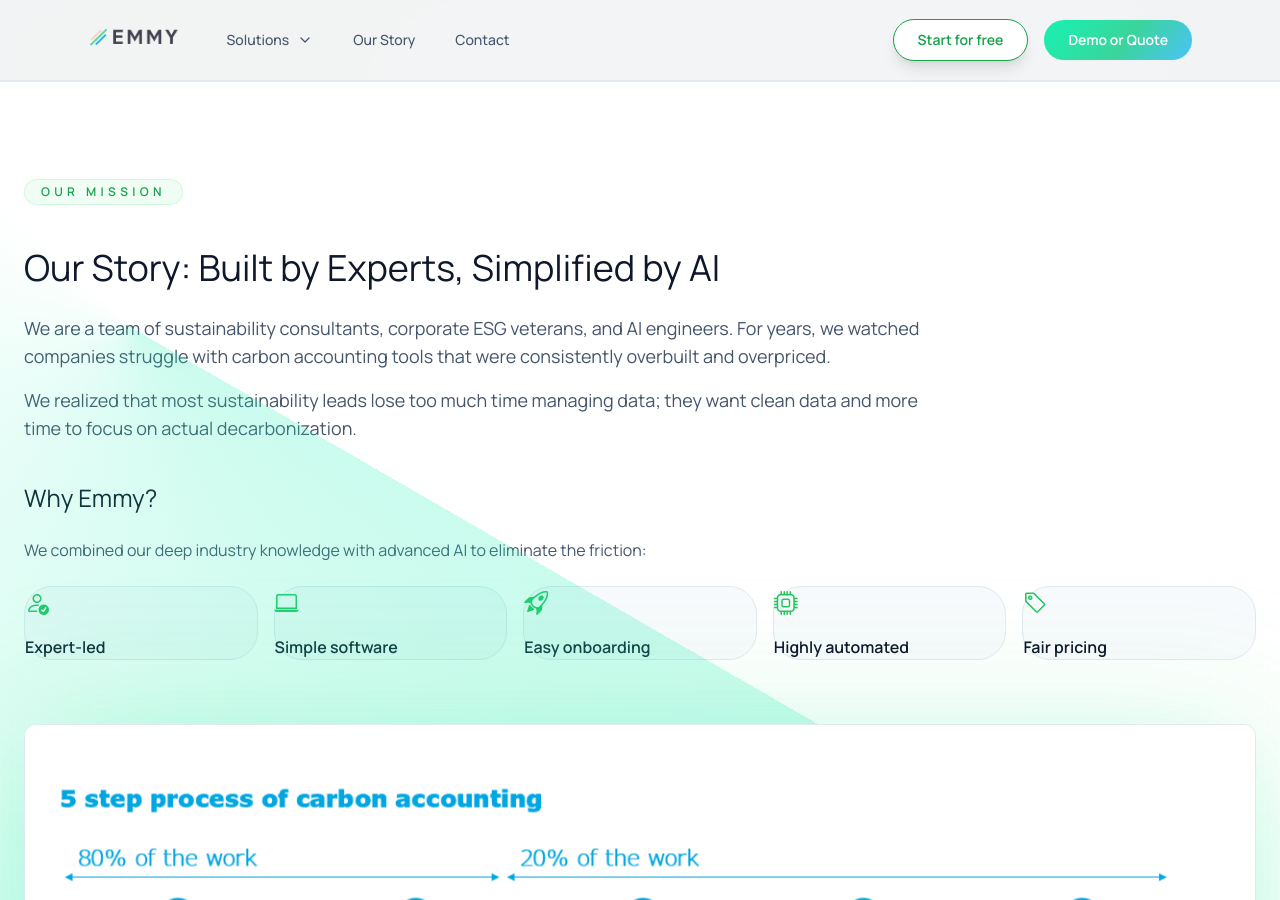
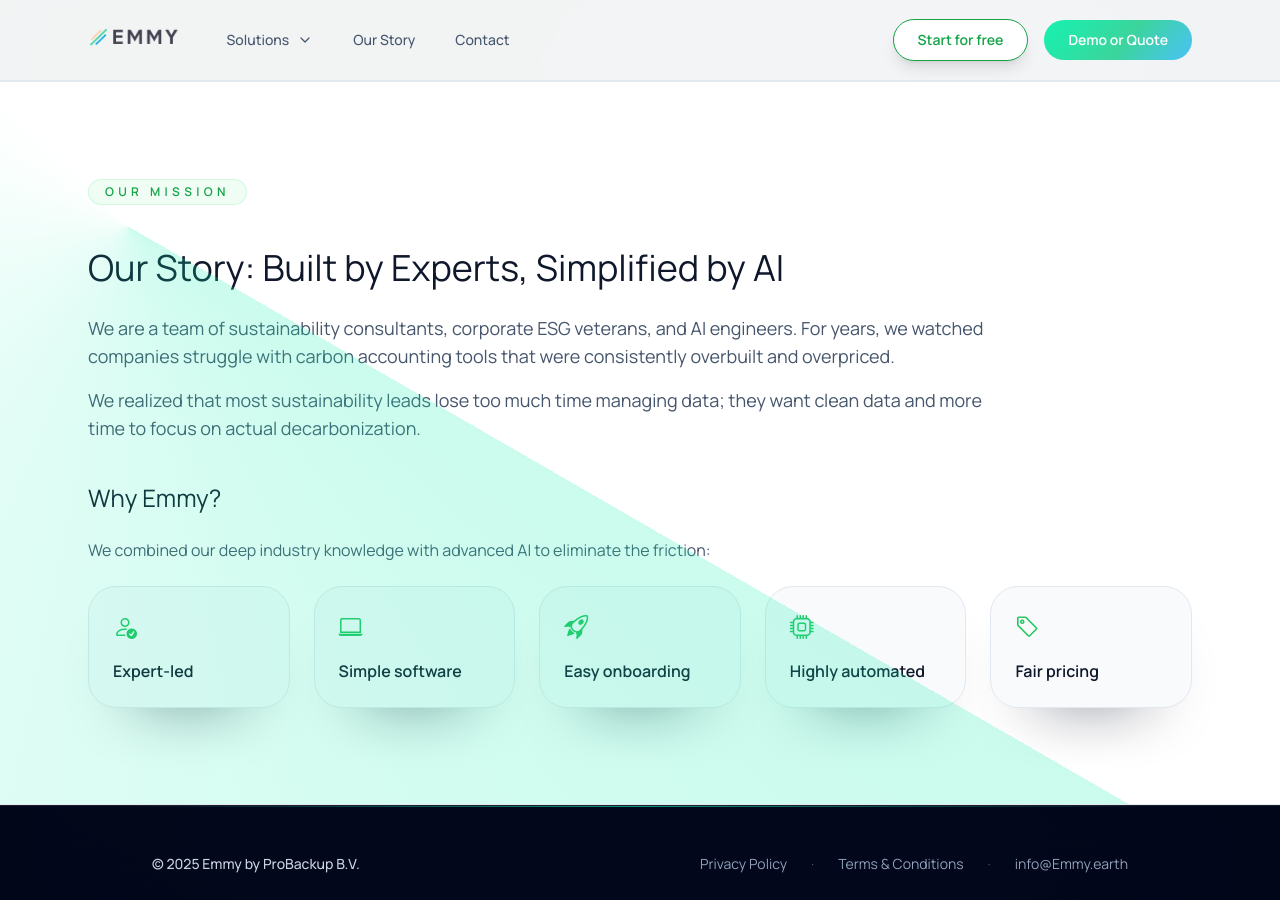
Before and after one commit to emmy-earth/promo-website, a Jekyll site: the page built from who-we-are.html, in a window 1280 px wide and 900 px high. Built offline with Jekyll 4.4.1, drawn with Linux system fonts in a browser that asks for light colours; nearby versions of some CDN libraries; comment, search, counter and statistics services are not loaded.

Commit message:
Refactor layout and remove image section in who-we-are.html
Updated padding and grid layout for better spacing. Removed the image section to streamline content.

```diff
--- a/who-we-are.html
+++ b/who-we-are.html
@@ -8,7 +8,7 @@ description: "Built by experts, simplified by AI. Read the story behind Emmy."
   <!-- Background Gradient -->
   <div class="pointer-events-none absolute inset-0 bg-[conic-gradient(from_120deg_at_10%_20%,rgba(16,240,176,0.22),rgba(16,240,176,0)_55%)]"></div>
 
-  <div class="mx-auto max-w-7xl px-6">
+  <div class="mx-auto max-w-6xl px-6">
     <div class="grid gap-16">
 
       <!-- Text & Story Section -->
@@ -40,11 +40,11 @@ description: "Built by experts, simplified by AI. Read the story behind Emmy."
           <h2 class="font-light text-2xl text-slate-900">Why Emmy?</h2>
           <p class="text-slate-600">We combined our deep industry knowledge with advanced AI to eliminate the friction:</p>
 
-          <!-- UPDATED GRID: 5 columns on large screens (One Row) -->
-          <div class="grid gap-4 sm:grid-cols-2 lg:grid-cols-5">
+          <!-- Grid: 5 columns on large screens (lg:grid-cols-5), standard gap-6 and p-6 -->
+          <div class="grid gap-6 sm:grid-cols-2 lg:grid-cols-5">
 
             <!-- Card 1 -->
-            <div class="group rounded-3xl border border-slate-200 bg-slate-50 p-5 shadow-card transition hover:-translate-y-1 hover:border-emerald-400/40 hover:shadow-aurora">
+            <div class="group rounded-3xl border border-slate-200 bg-slate-50 p-6 shadow-card transition hover:-translate-y-1 hover:border-emerald-400/40 hover:shadow-aurora">
               <div class="text-2xl text-emerald-500">
                 <i class="bi bi-person-check"></i>
               </div>
@@ -52,7 +52,7 @@ description: "Built by experts, simplified by AI. Read the story behind Emmy."
             </div>
 
             <!-- Card 2 -->
-            <div class="group rounded-3xl border border-slate-200 bg-slate-50 p-5 shadow-card transition hover:-translate-y-1 hover:border-emerald-400/40 hover:shadow-aurora">
+            <div class="group rounded-3xl border border-slate-200 bg-slate-50 p-6 shadow-card transition hover:-translate-y-1 hover:border-emerald-400/40 hover:shadow-aurora">
               <div class="text-2xl text-emerald-500">
                 <i class="bi bi-laptop"></i>
               </div>
@@ -60,7 +60,7 @@ description: "Built by experts, simplified by AI. Read the story behind Emmy."
             </div>
 
             <!-- Card 3 -->
-            <div class="group rounded-3xl border border-slate-200 bg-slate-50 p-5 shadow-card transition hover:-translate-y-1 hover:border-emerald-400/40 hover:shadow-aurora">
+            <div class="group rounded-3xl border border-slate-200 bg-slate-50 p-6 shadow-card transition hover:-translate-y-1 hover:border-emerald-400/40 hover:shadow-aurora">
               <div class="text-2xl text-emerald-500">
                 <i class="bi bi-rocket-takeoff"></i>
               </div>
@@ -68,7 +68,7 @@ description: "Built by experts, simplified by AI. Read the story behind Emmy."
             </div>
 
             <!-- Card 4 -->
-            <div class="group rounded-3xl border border-slate-200 bg-slate-50 p-5 shadow-card transition hover:-translate-y-1 hover:border-emerald-400/40 hover:shadow-aurora">
+            <div class="group rounded-3xl border border-slate-200 bg-slate-50 p-6 shadow-card transition hover:-translate-y-1 hover:border-emerald-400/40 hover:shadow-aurora">
               <div class="text-2xl text-emerald-500">
                 <i class="bi bi-cpu"></i>
               </div>
@@ -76,7 +76,7 @@ description: "Built by experts, simplified by AI. Read the story behind Emmy."
             </div>
 
             <!-- Card 5 -->
-            <div class="group rounded-3xl border border-slate-200 bg-slate-50 p-5 shadow-card transition hover:-translate-y-1 hover:border-emerald-400/40 hover:shadow-aurora">
+            <div class="group rounded-3xl border border-slate-200 bg-slate-50 p-6 shadow-card transition hover:-translate-y-1 hover:border-emerald-400/40 hover:shadow-aurora">
               <div class="text-2xl text-emerald-500">
                 <i class="bi bi-tag"></i>
               </div>
@@ -87,15 +87,6 @@ description: "Built by experts, simplified by AI. Read the story behind Emmy."
         </div>
       </div>
 
-      <!-- Image Section -->
-      <div class="relative" data-animate data-delay="0.18s">
-        <div class="absolute -inset-6 rounded-xl bg-emerald-400/10 blur-3xl"></div>
-        <div class="relative block overflow-hidden rounded-xl border border-slate-200 bg-white shadow-aurora">
-           <!-- Placeholder image based on previous code -->
-           <img src="{{ site.baseurl }}/assets/images/5-step-process.png" alt="Emmy Mission Overview" class="w-full object-cover" />
-        </div>
-      </div>
-
     </div>
   </div>
 </section>
```
